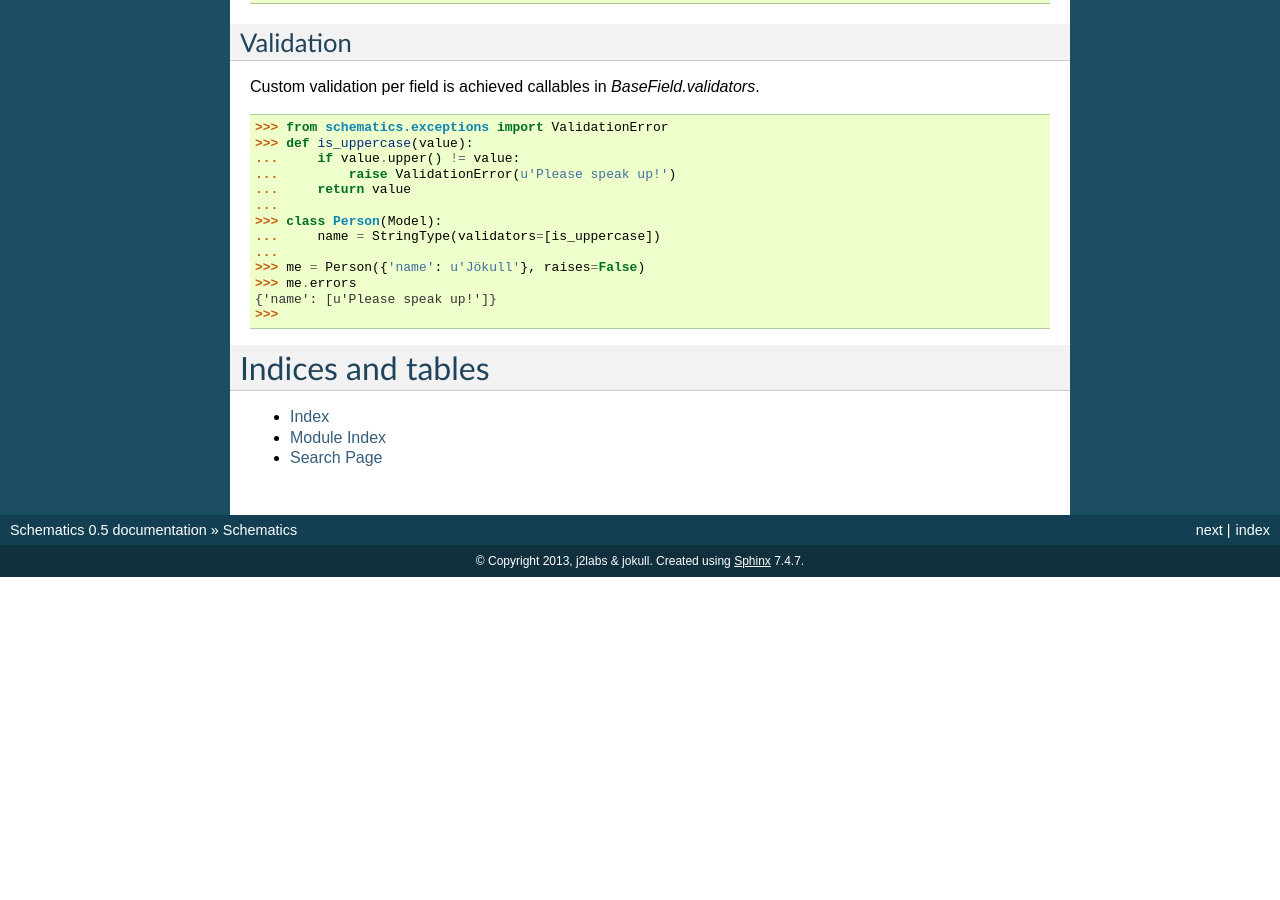
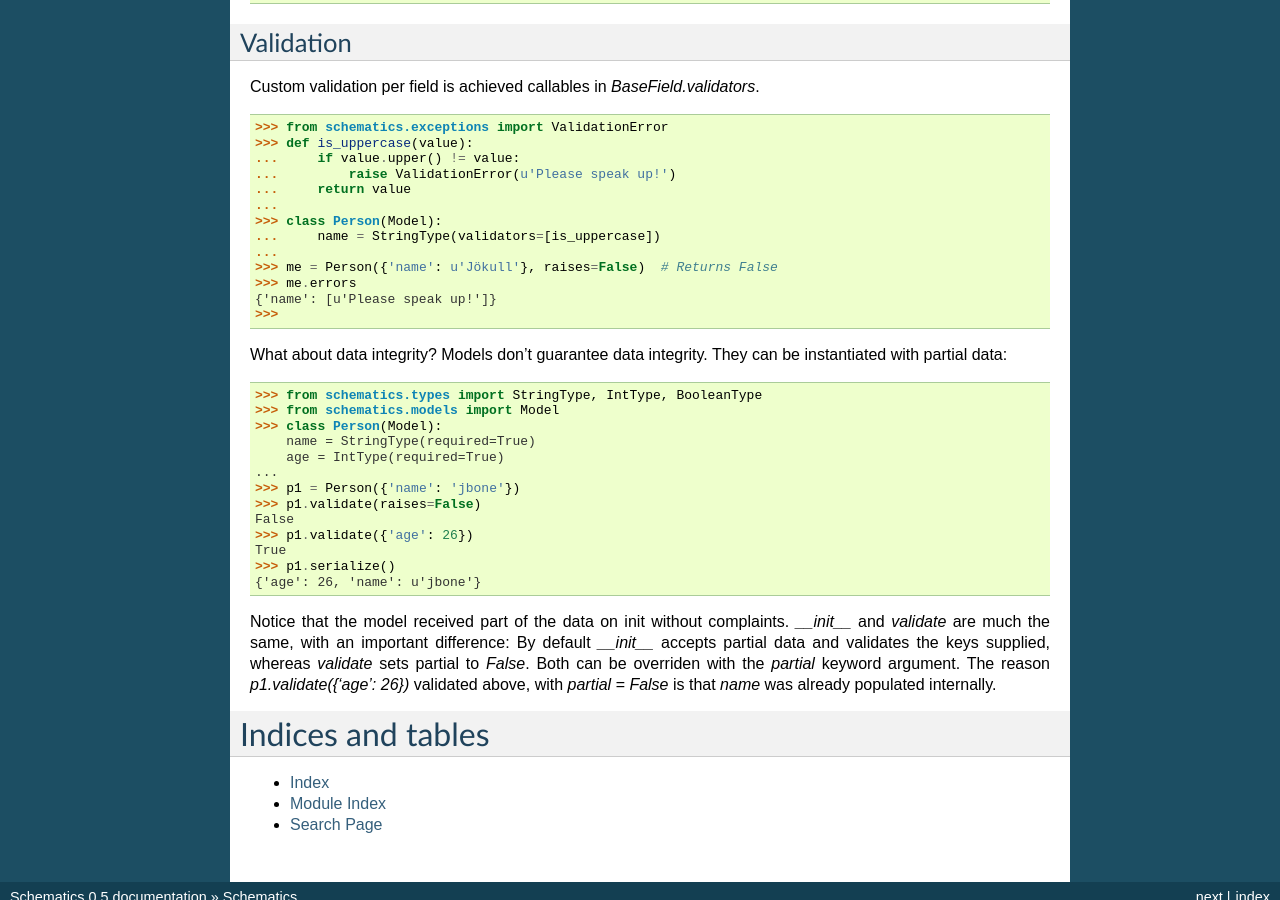
Before and after one commit to schematics/schematics, a Sphinx documentation site: the page built from docs/index.rst, in a window 1280 px wide and 900 px high, scrolled down 1879 px. Built offline with Sphinx 7.4.7, drawn with Linux system fonts in a browser that asks for light colours; before the commit the page ends 2456 px from its top, so only the background shows below that.

Commit message:
Model.__init__ allows partial data by default. Tests and docs along with that.

```diff
--- a/docs/index.rst
+++ b/docs/index.rst
@@ -143,10 +143,36 @@ Custom validation per field is achieved callables in `BaseField.validators`.
   >>> class Person(Model):
   ...     name = StringType(validators=[is_uppercase])
   ...
-  >>> me = Person({'name': u'Jökull'}, raises=False)
+  >>> me = Person({'name': u'Jökull'}, raises=False)  # Returns False
   >>> me.errors
   {'name': [u'Please speak up!']}
   >>>
+
+What about data integrity? Models don’t guarantee data integrity. They can be
+instantiated with partial data:
+
+.. code-block:: python
+
+  >>> from schematics.types import StringType, IntType, BooleanType
+  >>> from schematics.models import Model
+  >>> class Person(Model):
+      name = StringType(required=True)
+      age = IntType(required=True)
+  ...
+  >>> p1 = Person({'name': 'jbone'})
+  >>> p1.validate(raises=False)
+  False
+  >>> p1.validate({'age': 26})
+  True
+  >>> p1.serialize()
+  {'age': 26, 'name': u'jbone'}
+
+Notice that the model received part of the data on init without complaints.
+`__init__` and  `validate` are much the same, with an important difference: By
+default  `__init__` accepts partial data and validates the keys supplied,
+whereas  `validate` sets partial to `False`. Both can be overriden with the
+`partial` keyword argument. The reason `p1.validate({'age': 26})` validated
+above, with `partial = False` is that `name` was already populated internally.
 
 Indices and tables
 ==================
```
Also changed, not shown: 2 other files.
